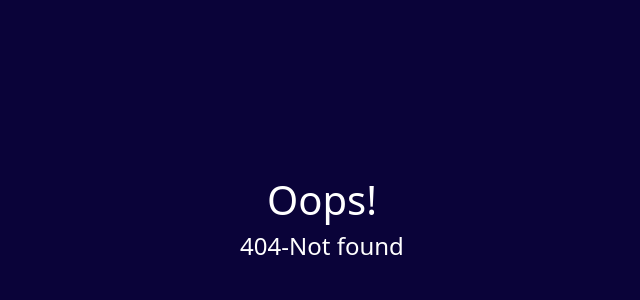
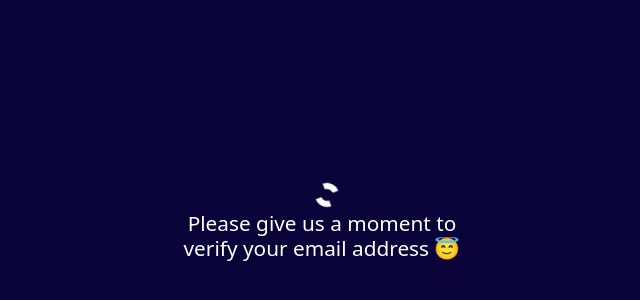
Before and after one commit to imdadAdelabou/qr_gen, a React (Vite) app in the folder frontend/qr_gen/: page /verify-email in a window 1280 px wide. Before the commit this address had no page. Shown: the part 178-478 px from the top of the page, without its empty margins (318-958 px from the left). Built offline with nearby package versions, Linux system fonts and the light colour scheme.

Commit message:
[feat] Create a verfication email page

```diff
--- a/frontend/qr_gen/src/helpers/constants.tsx
+++ b/frontend/qr_gen/src/helpers/constants.tsx
@@ -9,6 +9,7 @@ export const APP_MESSAGE = {
   alreadyHaveAnAccount: "Already have an account? Sign-In",
   oopsLabel: "Oops!",
   notFoundLabel: "404-Not found",
+  verifyEmail: "Please give us a moment to verify your email address 😇",
 };
 
 export const REGISTER_PATH = "/register";
--- a/frontend/qr_gen/src/main.tsx
+++ b/frontend/qr_gen/src/main.tsx
@@ -9,6 +9,7 @@ import RegisterView from "./views/auth/RegisterView.tsx";
 import "./index.css";
 import "./App.css";
 import ErrorPage from "./components/ErrorPage.tsx";
+import VerificationEmail from "./views/auth/VerificationEmail.tsx";
 
 const router = createBrowserRouter([
   {
@@ -26,6 +27,11 @@ const router = createBrowserRouter([
     element: <RegisterView />,
     errorElement: <ErrorPage />,
   },
+  {
+    path: "/verify-email",
+    element: <VerificationEmail />,
+    errorElement: <ErrorPage />,
+  },
 ]);
 
 ReactDOM.createRoot(document.getElementById("root") as HTMLElement).render(
--- /dev/null
+++ b/frontend/qr_gen/src/style/VerificationEmail.css
@@ -0,0 +1,15 @@
+
+.verify__email {
+    background-color: #0A0339;
+    height: 100vh;
+    display: flex;
+    justify-content: center;
+    align-items: center;
+    color: white;
+    text-align: center;
+}
+
+.text__style {
+    width: 20rem;
+    font-size: 1.3rem;
+}
--- a/frontend/qr_gen/src/views/auth/VerificationEmail.tsx
+++ b/frontend/qr_gen/src/views/auth/VerificationEmail.tsx
@@ -0,0 +1,16 @@
+import Spinner from "../../components/Spinner";
+import { APP_MESSAGE } from "../../helpers/constants";
+import "../../style/VerificationEmail.css";
+
+function VerificationEmail() {
+  return (
+    <div className="verify__email">
+      <div>
+        <Spinner />
+        <h3 className="text__style">{APP_MESSAGE.verifyEmail}</h3>
+      </div>
+    </div>
+  );
+}
+
+export default VerificationEmail;
```
